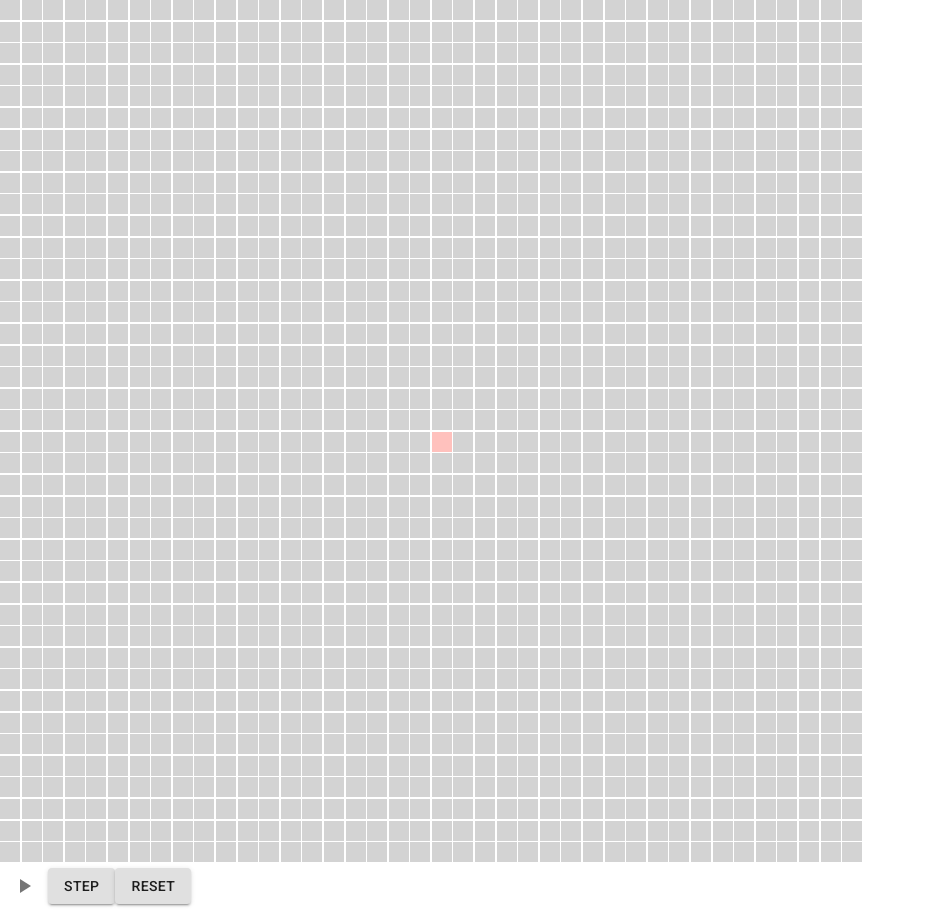
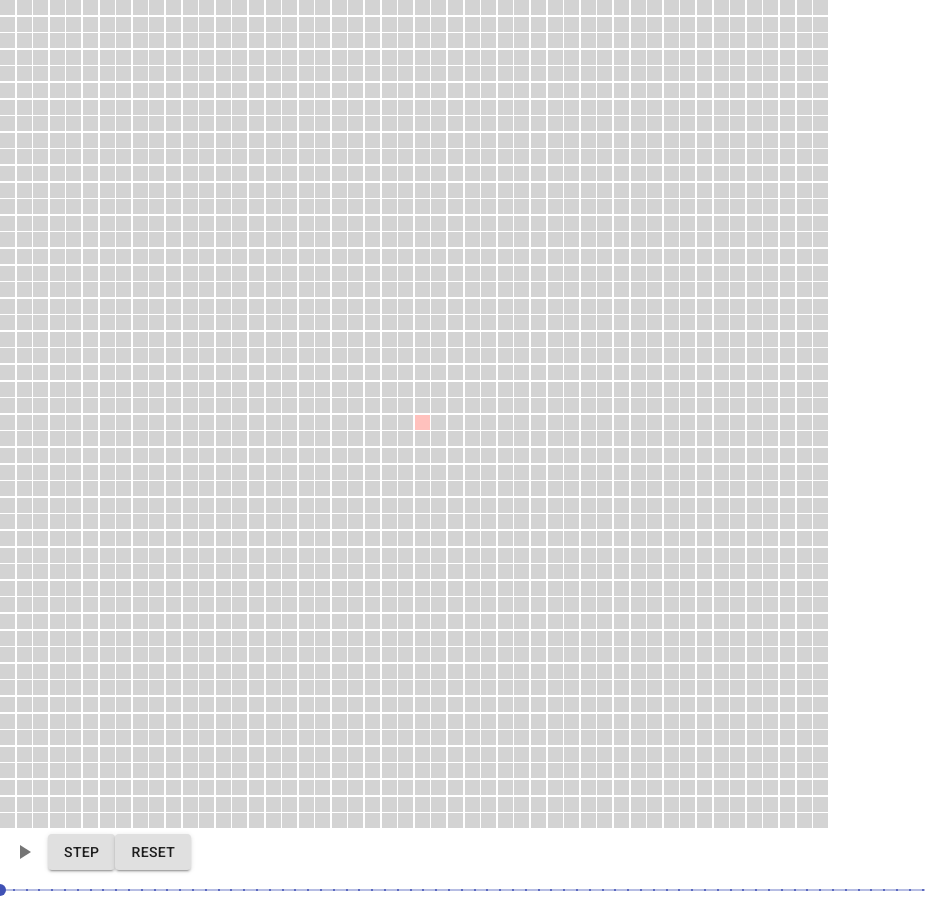
Before and after one commit to naomistuart/virus-animation, a React (Create React App) app: page / in a window 1280 px wide. Shown: the whole page, without its empty margins (0-925 px from the left). Built offline with nearby package versions, Linux system fonts and the light colour scheme.

Commit message:
tidy up Grid code and start parameter controls

```diff
--- a/src/App.js
+++ b/src/App.js
@@ -5,12 +5,12 @@ import Grid from './Components/Grid';
 class App extends React.Component {
   render() {
     return (
-      <Grid nodeDimension={20}
-            gridDimension={40}
-            infectionRate={0.6}
-            deathRate={0.03}
-            meanStepsToRecovery={14}
-            meanStepsToDeath={14}
+      <Grid nodeDimension={15}
+            gridDimension={50}
+            infectionRate={0.13}
+            deathRate={0.08}
+            meanStepsToRecovery={4}
+            meanStepsToDeath={10}
             animationSpeed={10}
             startWithSingleInfectedNode={true}
       />
--- a/src/Components/Grid.js
+++ b/src/Components/Grid.js
@@ -6,6 +6,7 @@ import Button from '@material-ui/core/Button';
 import IconButton from '@material-ui/core/IconButton';
 import PlayArrowIcon from '@material-ui/icons/PlayArrow';
 import PauseIcon from '@material-ui/icons/Pause';
+import ParameterControls from './ParameterControls';
 
 class Grid extends React.Component {
 
@@ -14,7 +15,8 @@ class Grid extends React.Component {
         this.state = {
             nodeGrid: [],
             statusGrid: [],
-            playAnimation: false
+            playAnimation: false,
+            deathRate: 0.2
         }
         this.handleStepButtonClick = this.handleStepButtonClick.bind(this);
         this.togglePlayPause = this.togglePlayPause.bind(this);
@@ -151,49 +153,39 @@ class Grid extends React.Component {
 
         if (i < this.props.gridDimension - 1) { // Check bottom neighbour
             numInfectedNeighbours = statusGrid[i + 1][j].currentStatus===statuses.INFECTED ? numInfectedNeighbours + 1 : numInfectedNeighbours;
-            //console.log('bottom: ' + numInfectedNeighbours);
         }
         if (i > 0) { // Check top neighbour
             numInfectedNeighbours = statusGrid[i - 1][j].currentStatus===statuses.INFECTED ? numInfectedNeighbours + 1 : numInfectedNeighbours;
-            //console.log('top: ' + numInfectedNeighbours);
         }
         if (j < this.props.gridDimension - 1) { // Check right neighbour
             numInfectedNeighbours = statusGrid[i][j + 1].currentStatus===statuses.INFECTED ? numInfectedNeighbours + 1 : numInfectedNeighbours;
-            //console.log('right: ' + numInfectedNeighbours);
         }
         if (j > 0) { // Check left neighbour
             numInfectedNeighbours = statusGrid[i][j - 1].currentStatus===statuses.INFECTED ? numInfectedNeighbours + 1 : numInfectedNeighbours;
-            //console.log('left: ' + numInfectedNeighbours);
         }
 
         return numInfectedNeighbours;
     }
 
     tick() {
+        let statusGrid = this.state.statusGrid;
         let newNodeGrid = [];
-
-        let statusGrid = this.state.statusGrid;
         let newStatusGrid = [];
 
         for (let i = 0; i < this.props.gridDimension; i++) {
             let newNodeRow = [];
             let newStatusRow = [];
 
-
             for (let j = 0; j < this.props.gridDimension; j++) {
-
                 let numInfectedNeighbours;
                 let nodeStatus;
                 let nodeEventualStatus;
                 let nodeStepsToEventualStatus;
-
                 let oldStatus = statusGrid[i][j];
 
                 newStatusRow[j] = new NodeStatus(oldStatus.currentStatus, oldStatus.eventualStatus, oldStatus.stepsToEventualStatus);
 
-                // Updates only required if node is currently infected or susceptible
-                // No updates required if node is already recovered or dead
-                if (statusGrid[i][j].currentStatus===statuses.INFECTED) {
+                if (statusGrid[i][j].currentStatus === statuses.INFECTED) {
                     if (statusGrid[i][j].stepsToEventualStatus === 0 ) {
                         newStatusRow[j].currentStatus = statusGrid[i][j].eventualStatus;
                         newNodeRow[j] = <Node key={`${i}-${j}`}
@@ -205,16 +197,11 @@ class Grid extends React.Component {
                                               nodeDimension={this.props.nodeDimension}
                                               status={newStatusRow[j].currentStatus} />;
                     }
-                } else if (statusGrid[i][j].currentStatus===statuses.SUSCEPTIBLE) {
-                    //console.log(statusGrid);
+                } else if (statusGrid[i][j].currentStatus === statuses.SUSCEPTIBLE) {
                     numInfectedNeighbours = this.findNumberOfInfectedNeighbours(statusGrid, i, j);
-                    // console.log('total infected neighbours: ' + numInfectedNeighbours);
-
                     nodeStatus = this.setNodeInfectionStatus(numInfectedNeighbours);
                     nodeEventualStatus = this.setNodeEventualStatus(nodeStatus);
                     nodeStepsToEventualStatus = this.setNodeStepsToEventualStatus(nodeEventualStatus);
-
-
 
                     newStatusRow[j].currentStatus = nodeStatus;
                     newStatusRow[j].eventualStatus = nodeEventualStatus;
@@ -223,7 +210,7 @@ class Grid extends React.Component {
                     newNodeRow[j] = <Node key={`${i}-${j}`}
                                           nodeDimension={this.props.nodeDimension}
                                           status={nodeStatus} />;
-                } else{
+                } else {
                     newNodeRow[j] = <Node key={`${i}-${j}`}
                                           nodeDimension={this.props.nodeDimension}
                                           status={newStatusRow[j].currentStatus} />;
@@ -234,9 +221,6 @@ class Grid extends React.Component {
             newStatusGrid[i] = newStatusRow;
         }
 
-        //console.log('--------------')
-
-        // Update grids
         this.setState({
             nodeGrid: newNodeGrid,
             statusGrid: newStatusGrid,
@@ -270,6 +254,9 @@ class Grid extends React.Component {
                     Reset
                 </Button>
 
+                {/* Parameter controls */}
+                <ParameterControls />
+
             </div>
         );
     }
--- /dev/null
+++ b/src/Components/ParameterControls.js
@@ -0,0 +1,32 @@
+import React from 'react';
+import Slider from '@material-ui/core/Slider';
+
+class ParamaterControls extends React.Component {
+    constructor(props) {
+        super(props);
+        this.handleDeathRateChange = this.handleDeathRateChange.bind(this);
+    }
+
+    handleDeathRateChange(e) {
+        this.props.onDeathRateChange(e.target.value);
+    }
+
+    render() {
+        return (
+            <div>
+                <Slider
+                    value={this.props.deathRate}
+                    onChange={this.handleDeathRateChange}
+                    aria-labelledby="discrete-slider"
+                    valueLabelDisplay="auto"
+                    step={1}
+                    marks
+                    min={0}
+                    max={100}
+                />
+            </div>
+        )
+    }
+}
+
+export default ParamaterControls;
```
Lines whose indentation alone changed are shown as unchanged.
